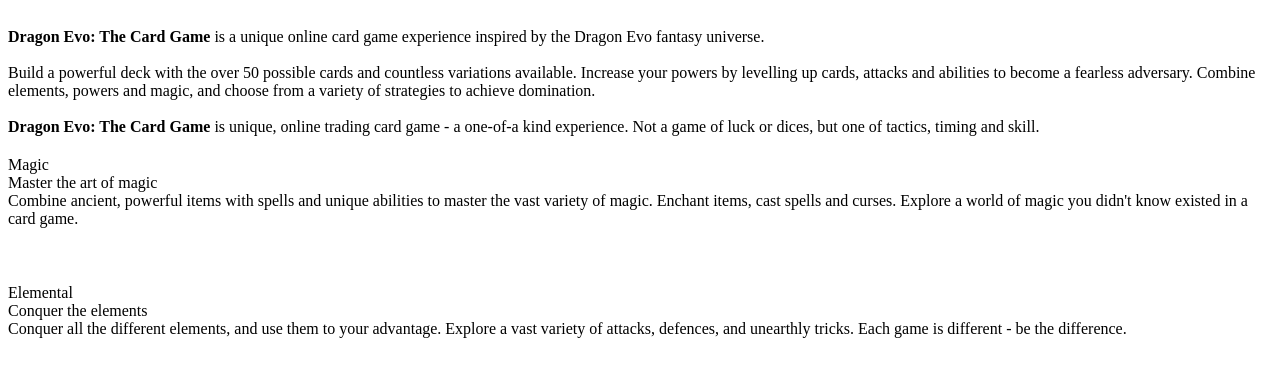
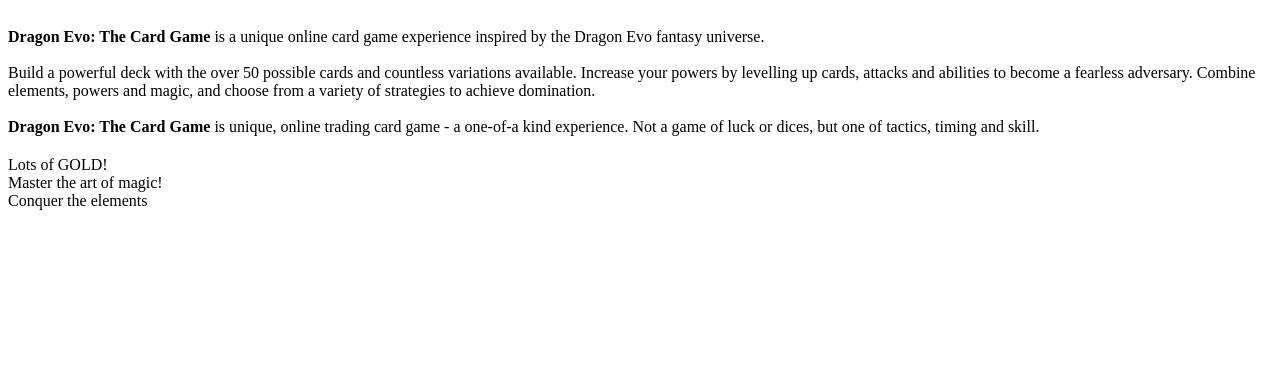
Before and after one commit to zegenie/dragonevo, a PHP site: template modules/main/templates/index.html.php in a window 1280 px wide. Shown: the top 377 px of the page. Run offline with PHP 8.4, Linux system fonts and the light colour scheme; the template is opened without the code that fills it, so the values that code supplies are empty.

Commit message:
restyle frontpage badges

```diff
--- a/modules/main/templates/index.html.php
+++ b/modules/main/templates/index.html.php
@@ -11,27 +11,21 @@
 	<b>Dragon Evo: The Card Game</b> is unique, online trading card game - a one-of-a kind experience. Not a game of luck or dices, but one of tactics, timing and skill.<br>
 </div>
 <div class="content">
+	<div class="element-badge gold">
+		<?php echo image_tag('/images/icon-gold.png', array('style' => 'height: 50px; margin-right: 0;')); ?>
+		<div>Lots of GOLD!</div>
+	</div>
 	<div class="element-badge magic">
 		<?php echo image_tag('/images/magic_small.png', array('style' => 'margin-right: 0;')); ?>
-		<div>Magic</div>
+		<div>Master the art of magic!</div>
 	</div>
-	<div class="element-description">
-		<div class="header">Master the art of magic</div>
-		Combine ancient, powerful items with spells and unique abilities to master the vast variety of magic. Enchant items, cast spells and curses. Explore a world of magic you didn't know existed in a card game.
-	</div>
-	<br style="clear: both;">
-	<br style="clear: both;">
 	<div class="element-badge elements">
-		<?php echo image_tag('/images/attack_air.png', array('style' => 'margin-left: 10px;')); ?>
-		<?php echo image_tag('/images/attack_dark.png'); ?>
-		<?php echo image_tag('/images/attack_earth.png'); ?>
-		<?php echo image_tag('/images/attack_fire.png'); ?>
-		<?php echo image_tag('/images/attack_freeze.png'); ?>
-		<?php echo image_tag('/images/attack_poison.png'); ?>
-		<div style="margin-top: 20px;">Elemental</div>
-	</div>
-	<div class="element-description">
-		<div class="header">Conquer the elements</div>
-		Conquer all the different elements, and use them to your advantage. Explore a vast variety of attacks, defences, and unearthly tricks. Each game is different - be the difference.
+		<?php echo image_tag('/images/attack_air.png', array('style' => 'float: none;')); ?>
+		<?php echo image_tag('/images/attack_dark.png', array('style' => 'float: none;')); ?>
+		<?php echo image_tag('/images/attack_earth.png', array('style' => 'float: none;')); ?>
+		<?php echo image_tag('/images/attack_fire.png', array('style' => 'float: none;')); ?>
+		<?php echo image_tag('/images/attack_freeze.png', array('style' => 'float: none;')); ?>
+		<?php echo image_tag('/images/attack_poison.png', array('style' => 'float: none;')); ?>
+		<div style="margin-top: 0px;">Conquer the elements</div>
 	</div>
 </div>
```
Also changed, not shown: resources/css/styles.css (+6 -1 lines), resources/images/icon-gold.png (added).
